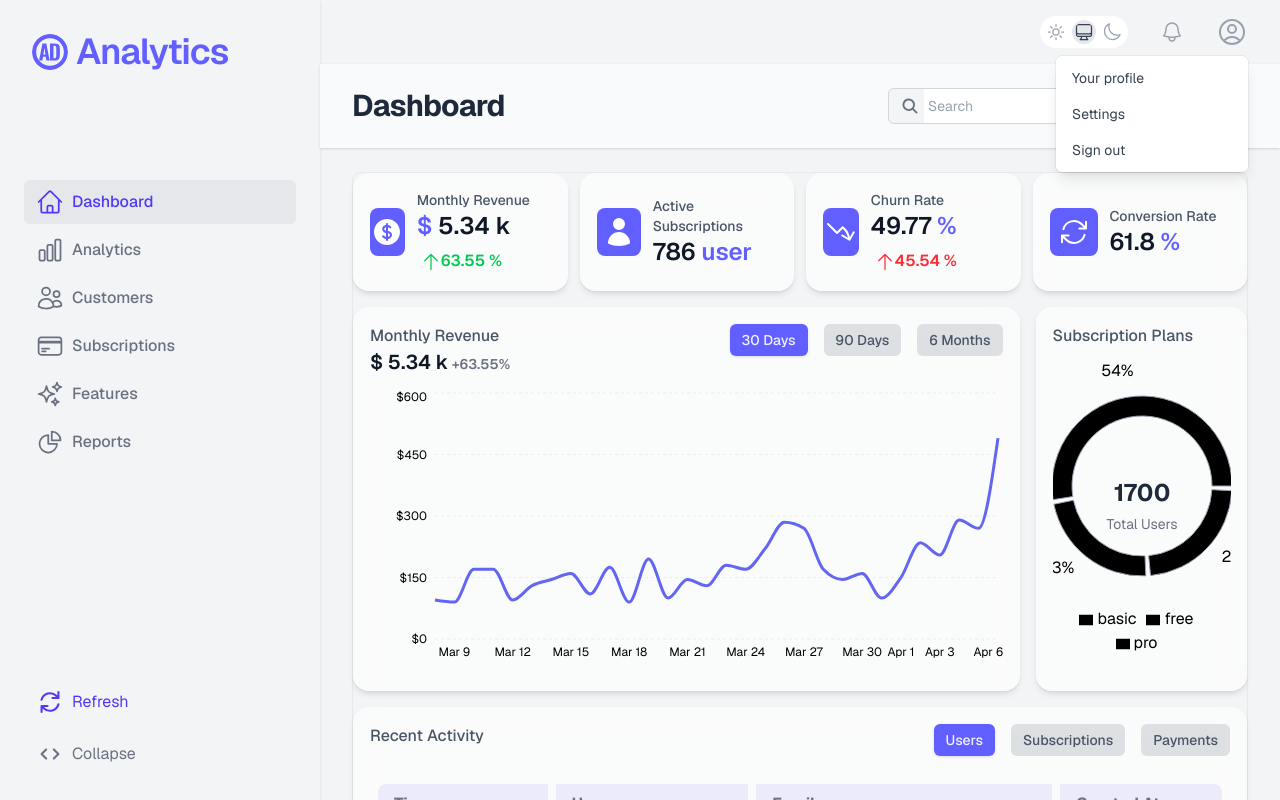
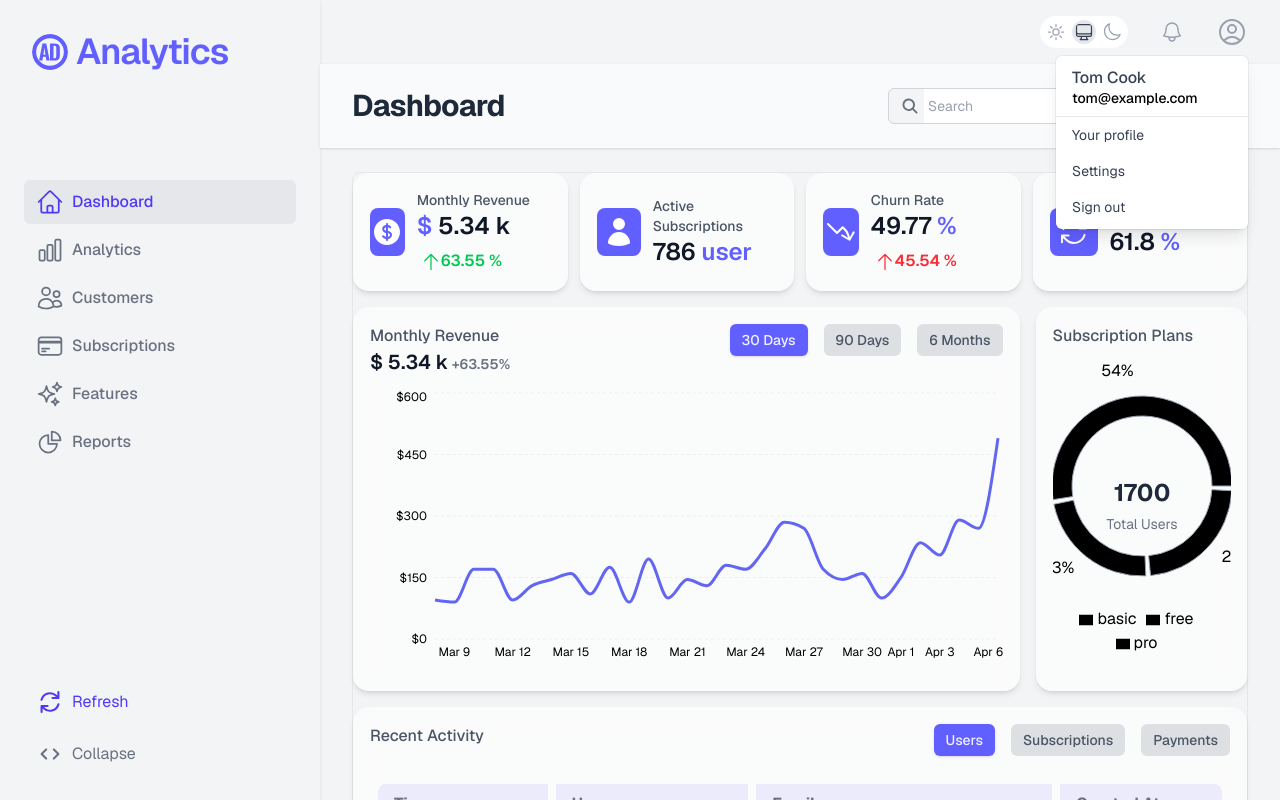
Before and after one commit to AbdallahBenj/analytics-dashboard, a React (Vite) app: page /#/ in a window 1280 px wide. Both pictures are taken after a click on the button "Open user menu". Shown: the top 800 px of the page. Built offline with nearby package versions, Linux system fonts and the light colour scheme.

Commit message:
feat: add user info, namr and email on headerDesktop

```diff
--- a/src/layout/HeaderDesktop.jsx
+++ b/src/layout/HeaderDesktop.jsx
@@ -41,24 +41,37 @@ const HeaderDesktop = () => {
               <span className="sr-only">Open user menu</span>
               {user.imageUrl ? (
                 <img
-                  alt=""
+                  alt={user.name || "User avatar"}
                   src={user.imageUrl}
                   className="size-8 rounded-full outline -outline-offset-1 outline-white/10"
                 />
-              ) : (
+              ) : user.profileIcon ? (
                 <user.profileIcon
                   className="size-8 rounded-full
                         text-gray-400
                         group-hover:text-gray-500 dark:group-hover:text-white
                         outline -outline-offset-1 outline-white/10"
                 />
-              )}
+              ) : null}
             </MenuButton>
 
             <MenuItems
               transition
               className="absolute right-0 z-10 mt-2 w-48 origin-top-right rounded-md bg-white dark:bg-gray-800 py-1 shadow-lg outline-1 outline-black/5 dark:outline-white/10 transition data-closed:scale-95 data-closed:transform data-closed:opacity-0 data-enter:duration-100 data-enter:ease-out data-leave:duration-75 data-leave:ease-in"
             >
+              {/* // test start // User Name and email */}
+              <div
+                className="px-4 py-2
+              border-b border-gray-200 dark:border-white/10"
+              >
+                <div className="text-base/5 font-medium text-gray-700 dark:text-gray-200">
+                  {user ? user.name : "Guest"}
+                </div>
+                <div className="text-sm font-medium dark:text-gray-400">
+                  {user.email}
+                </div>
+              </div>
+              {/* // test end // User Name and email */}
               {userNavigation.map((item) => (
                 <MenuItem key={item.name}>
                   <NavLink
--- a/src/layout/HeaderMobile.jsx
+++ b/src/layout/HeaderMobile.jsx
@@ -87,7 +87,7 @@ const HeaderMobile = () => {
             <div className="shrink-0">
               {user.imageUrl ? (
                 <img
-                  alt=""
+                  alt={user.name || "User avatar"}
                   src={user.imageUrl}
                   className="size-8 rounded-full outline -outline-offset-1 outline-white/10"
                 />
```
